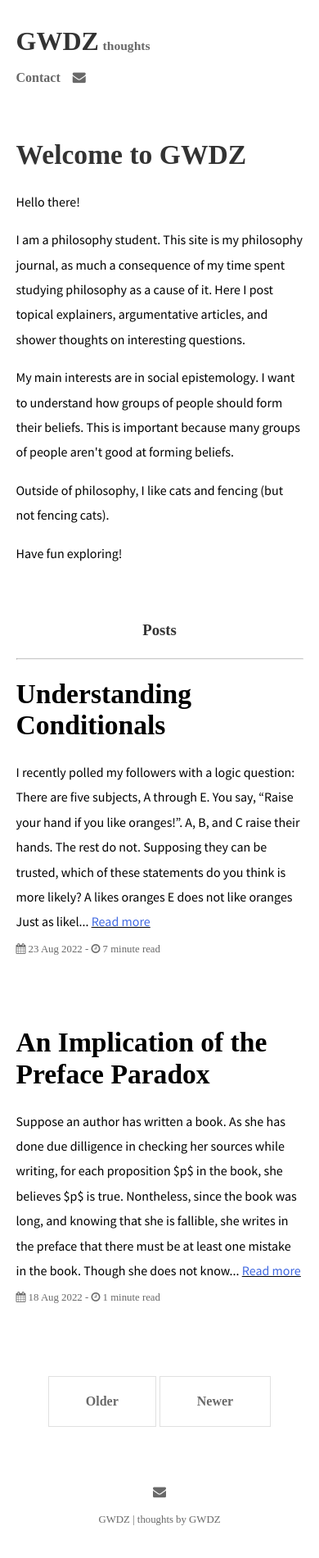
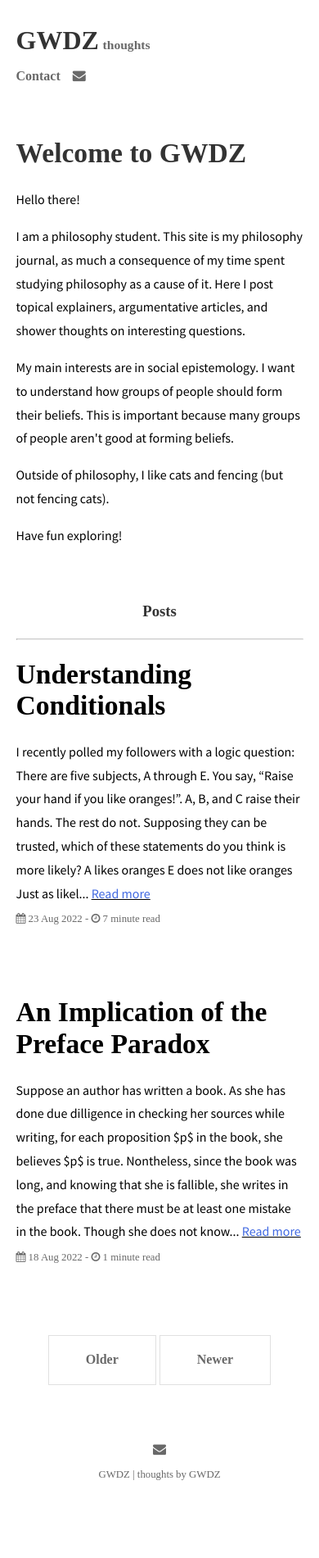
Before and after one commit to GWDZ-true/gwdz-site, a Jekyll site: the page built from index.html, in a window 390 px wide. Shown: the whole page at 82% size. Built offline with Jekyll 4.4.1, drawn with Linux system fonts in a browser that asks for light colours; some web fonts are replaced; the list of posts is cut into pages by our own code; after the commit the page ends 1846 px from its top, so only the background shows below that.

Commit message:
Update _base.scss

```diff
--- a/_sass/_base.scss
+++ b/_sass/_base.scss
@@ -22,7 +22,7 @@ body {
 @media only screen and (max-width: 768px) {
   body {
     font-size: 16px;
-    line-height: 1.9rem;
+    line-height: 1.8rem;
   }
 }
 
```
